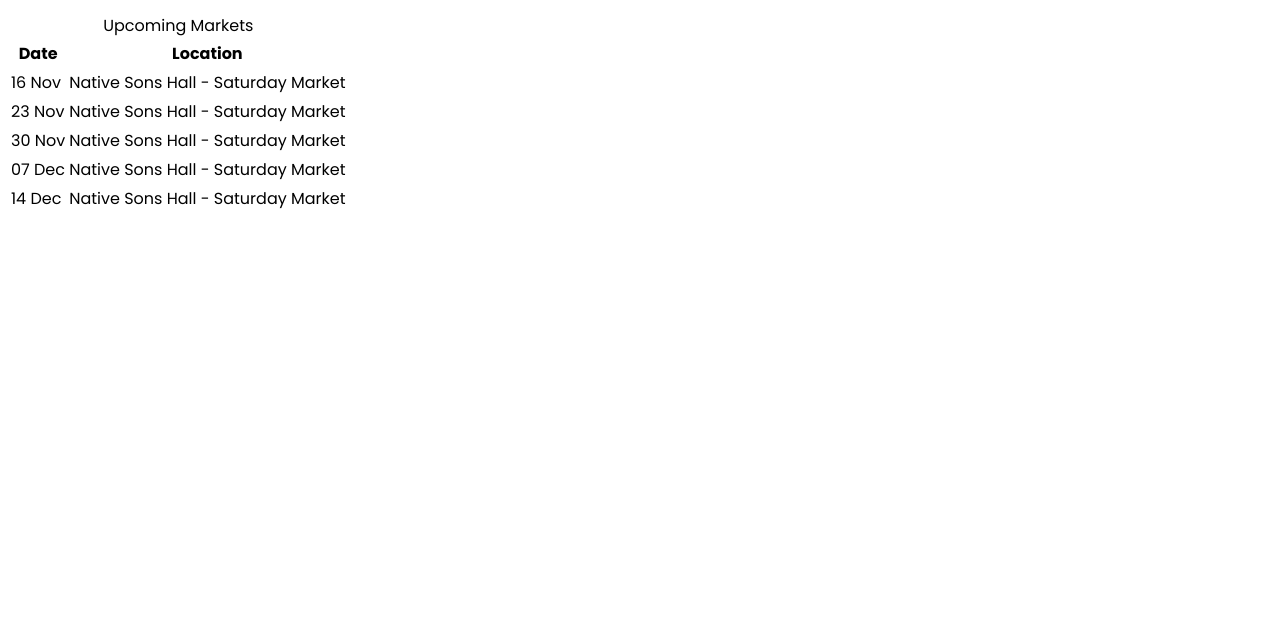
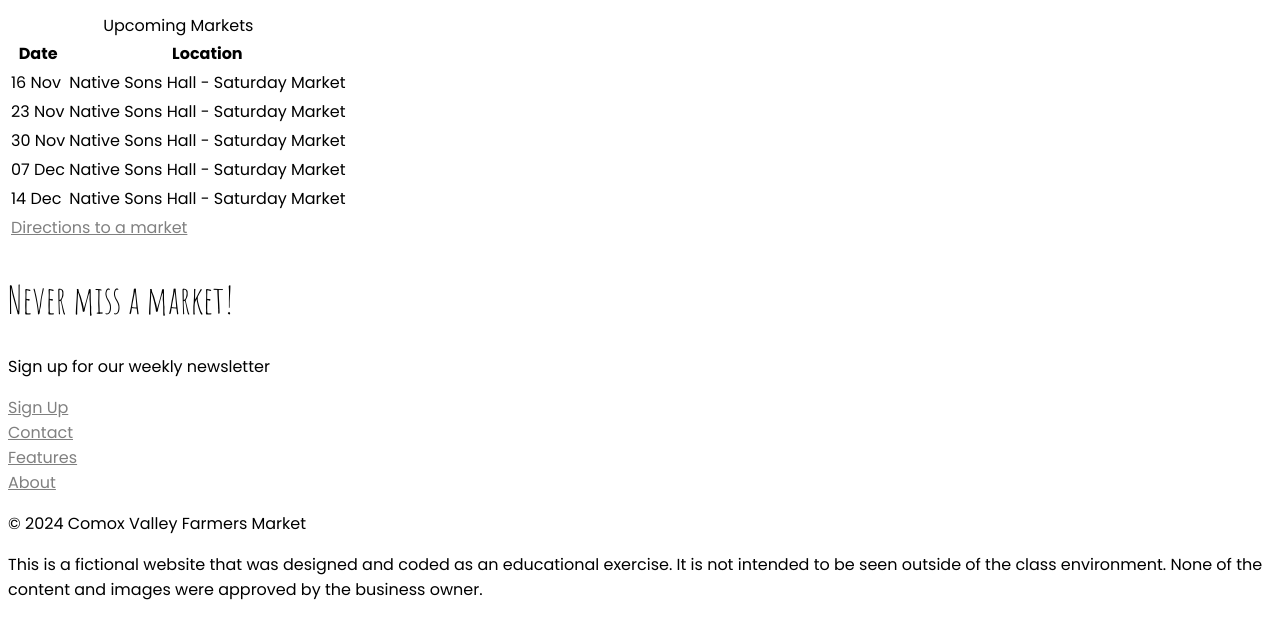
Before and after one commit to nic-dgl103-f24-dlu1/project-piperacherry, a plain HTML site: page index.html in a window 1280 px wide. Shown: the part 2242-2860 px from the top of the page. Before the commit the page ends 2464 px from the top, so only its background shows below. Drawn offline with Linux system fonts and the light colour scheme.

Commit message:
Add footer to homepage

```diff
--- a/index.html
+++ b/index.html
@@ -40,6 +40,7 @@
     <img src="images/winter-market.jpg">
     <p>Winter Market</p>
     </div>
+</section>
     <table>
         <caption>Upcoming Markets</caption>
     <thead>
@@ -70,7 +71,32 @@
             <td>Native Sons Hall - Saturday Market</td>
         </tr>
     </tbody>
+    <tfoot>
+        <tr>
+            <td colspan="2"><a href="https://www.google.com/maps/place/360+Cliffe+Ave,+Courtenay,+BC+V9N+2H9/@49.6927475,-125.0001969,17z/data=!4m5!3m4!1s0x548813f522303679:0x83eb27f1cdb6dfe8!8m2!3d49.6927475!4d-124.9980082?shorturl=1" target="_blank"> Directions to a market
+            </a></td>
+        </tr>
+    </tfoot>
     </table>
-</section>
+    <section>
+        <h2>Never miss a market!</h2>
+        <p>Sign up for our weekly newsletter</p>
+        <div class="button">
+            <a href="markets.html">Sign Up</a>
+        </div>
+    </section>
+        <section class="headerfooter">
+         <nav class="navfooter">
+            <a href="#">Contact</a>
+            <a href="#">Features</a>
+            <a href="#">About</a>
+         </nav>
+    </section>
+    <footer>
+        <div class="column">
+            <p>&copy; 2024 Comox Valley Farmers Market</p>
+            <p>This is a fictional website that was designed and coded as an educational exercise. It is not intended to be seen outside of the class environment. None of the content and images were approved by the business owner.</p>
+        </div>
+    </footer>
 </body>
 </html>
```
